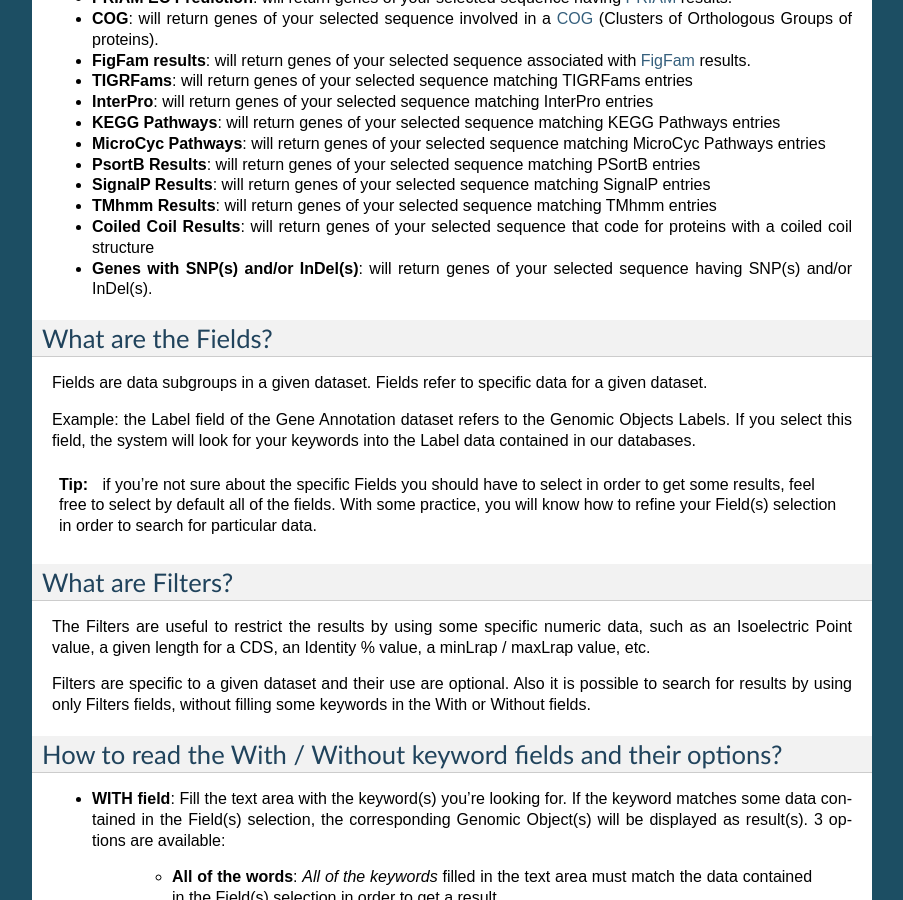
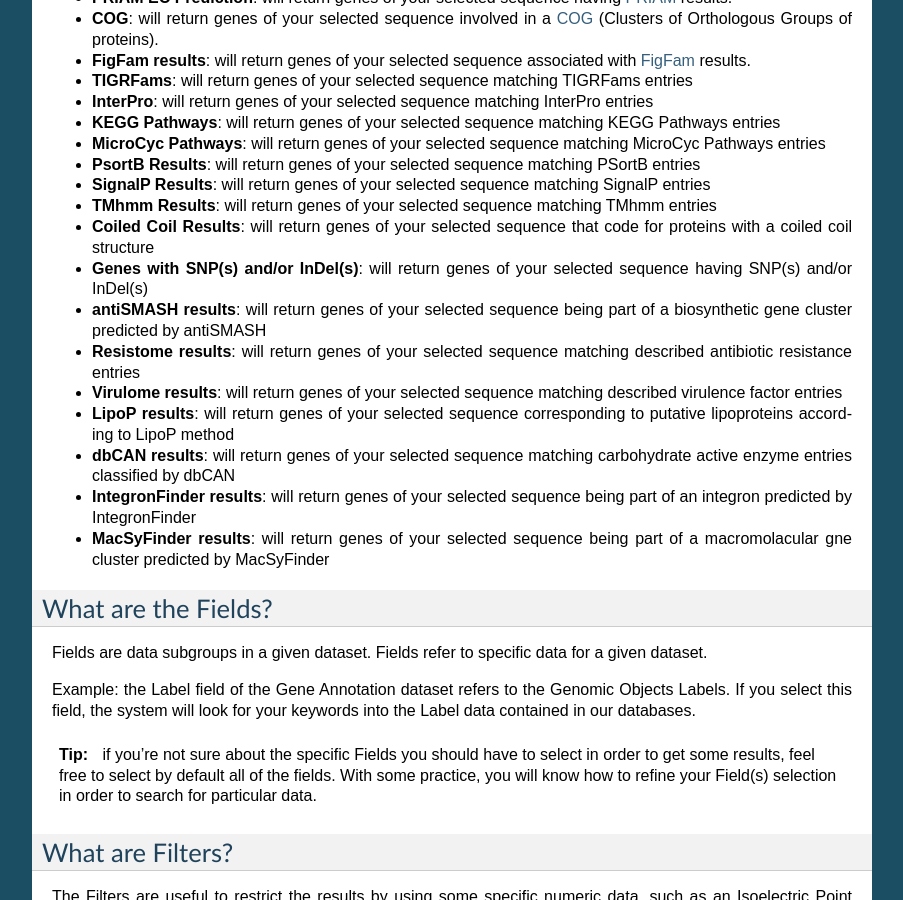
Before and after one commit to labgem/microscope-user-doc, a Sphinx documentation site: the page built from docs/content/search/keywords.rst, in a window 1280 px wide and 900 px high, scrolled down 3166 px. Shown: the whole window, without its empty margins (198-1101 px from the left). Built offline with Sphinx 7.4.7, drawn with Linux system fonts in a browser that asks for light colours; formulas are drawn with MathJax 3.

Commit message:
Update keywords.rst

```diff
--- a/docs/content/search/keywords.rst
+++ b/docs/content/search/keywords.rst
@@ -91,8 +91,14 @@ The common dataset are these ones:
 * **SignalP Results**: will return genes of your selected sequence matching SignalP entries
 * **TMhmm Results**: will return genes of your selected sequence matching TMhmm entries
 * **Coiled Coil Results**: will return genes of your selected sequence that code for proteins with a coiled coil structure
-* **Genes with SNP(s) and/or InDel(s)**: will return genes of your selected sequence having SNP(s) and/or InDel(s).
-
+* **Genes with SNP(s) and/or InDel(s)**: will return genes of your selected sequence having SNP(s) and/or InDel(s)
+* **antiSMASH results**: will return genes of your selected sequence being part of a biosynthetic gene cluster predicted by antiSMASH
+* **Resistome results**: will return genes of your selected sequence matching described antibiotic resistance entries
+* **Virulome results**: will return genes of your selected sequence matching described virulence factor entries
+* **LipoP results**: will return genes of your selected sequence corresponding to putative lipoproteins according to LipoP method
+* **dbCAN results**: will return genes of your selected sequence matching carbohydrate active enzyme entries classified by dbCAN
+* **IntegronFinder results**: will return genes of your selected sequence being part of an integron predicted by IntegronFinder
+* **MacSyFinder results**: will return genes of your selected sequence being part of a macromolacular gne cluster predicted by MacSyFinder
 
 What are the Fields?
 --------------------
```
